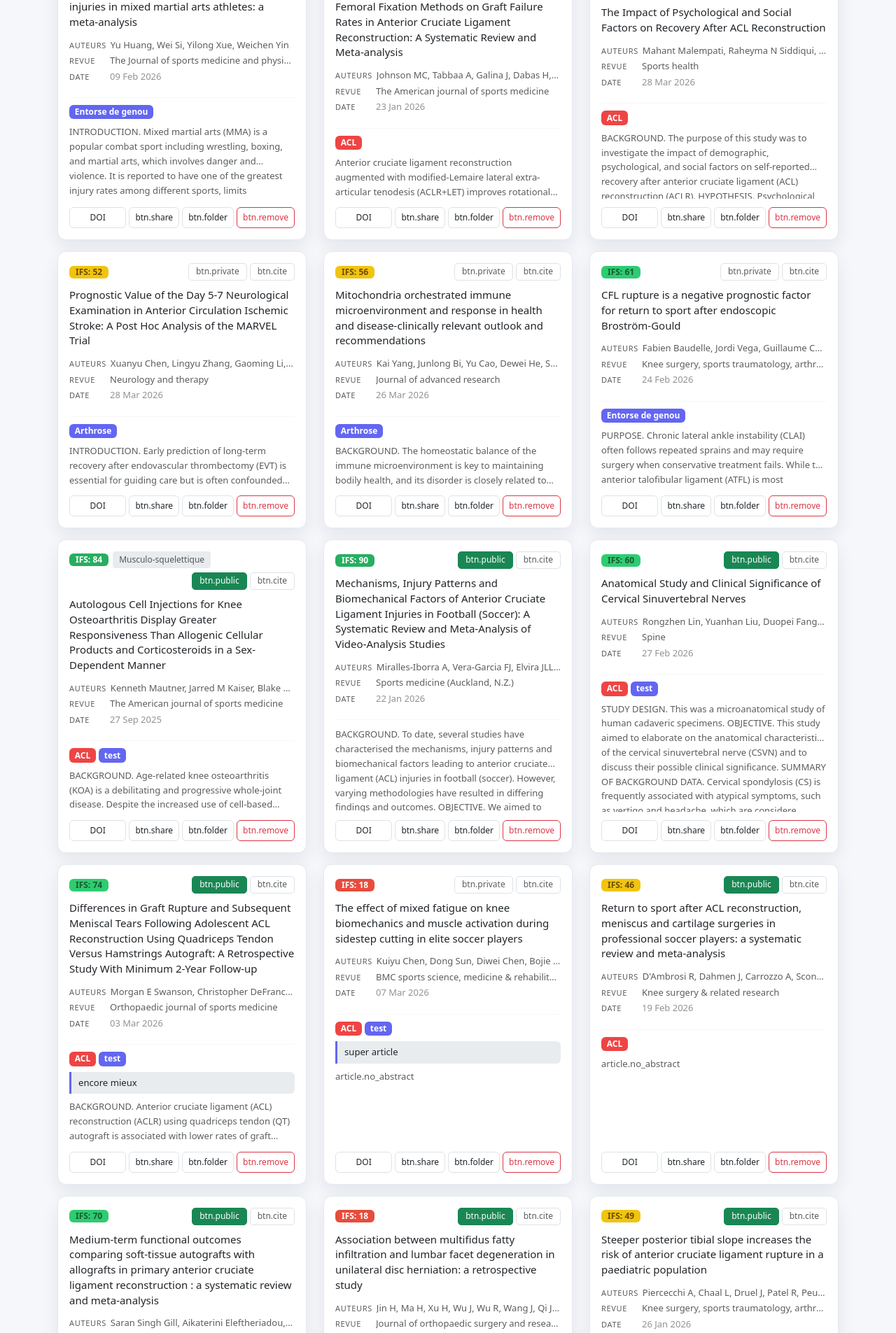
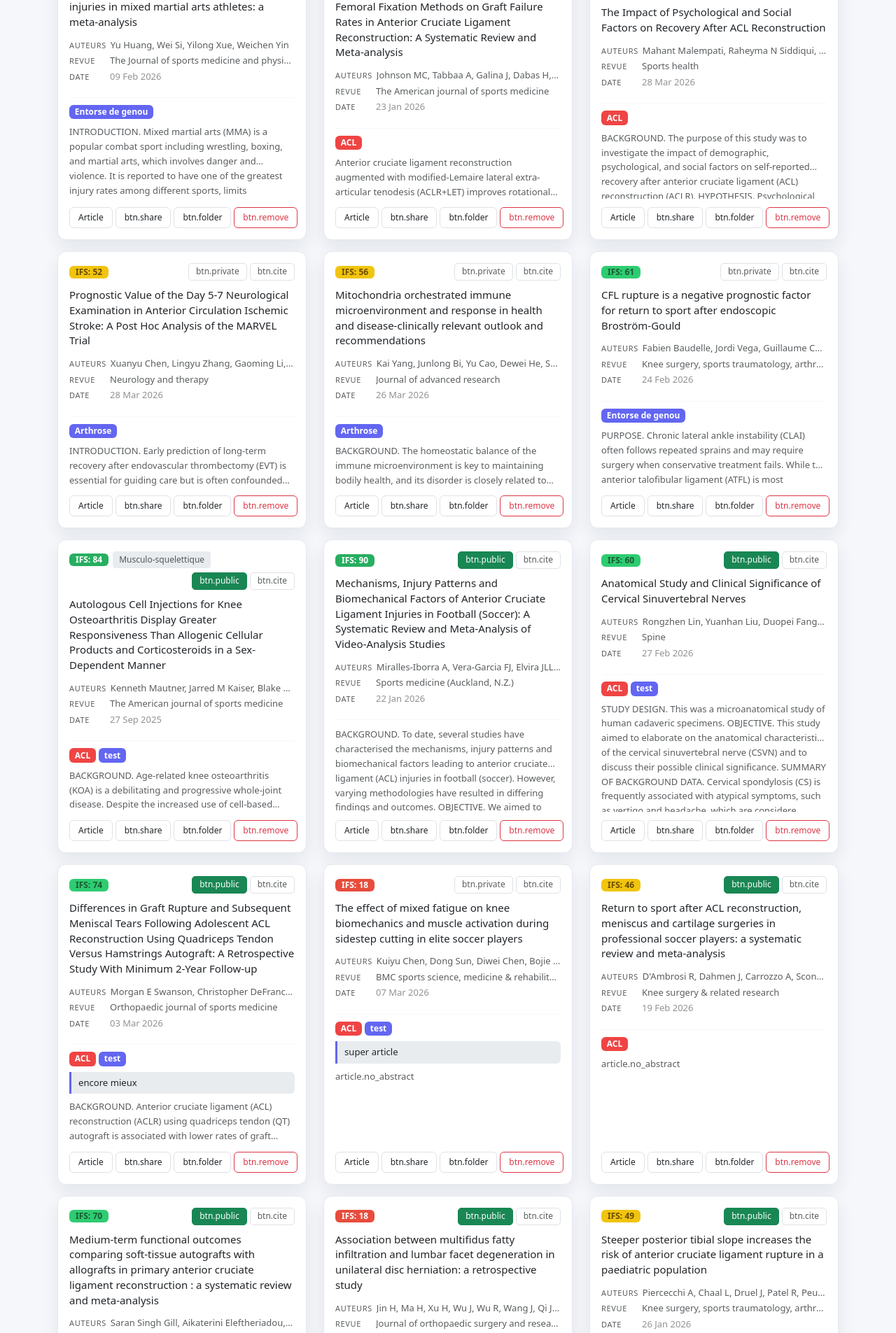
Before and after one commit to ChtickenDev/Calek_News, a Flask app: page /favorites in a window 1280 px wide. Shown: the part 432-2337 px from the top of the page at 70% size. Run offline with Flask 3, Linux system fonts and the light colour scheme; a user stored in the database is signed in; data comes from the database, SQL or seed files in the repository; parts of the project's set-up code (start-up, migrations or seed data) failed here and were passed over.

Commit message:
DOI renommé Article, boutons taille proportionnelle

```diff
--- a/templates/drafts.html
+++ b/templates/drafts.html
@@ -192,7 +192,7 @@
       <!-- Actions -->
       <div class="card-actions" onclick="event.stopPropagation()">
         {% if a.url %}<a class="card-btn card-btn-primary" href="{{ a.url }}" target="_blank" rel="noopener" onclick="event.stopPropagation()">{{ t('btn.open') }}</a>{% endif %}
-        {% if a.doi %}<a class="card-btn" href="https://doi.org/{{ a.doi }}" target="_blank" rel="noopener" onclick="event.stopPropagation()">DOI</a>{% endif %}
+        {% if a.doi %}<a class="card-btn" href="https://doi.org/{{ a.doi }}" target="_blank" rel="noopener" onclick="event.stopPropagation()">Article</a>{% endif %}
         {% if current_user.is_authenticated %}
           {% set is_proposed = a.id in proposed_set %}
           {% if is_proposed %}
--- a/templates/favorites.html
+++ b/templates/favorites.html
@@ -255,7 +255,7 @@
         </div>
 
         <div class="card-actions" onclick="event.stopPropagation()">
-          {% if a.doi %}<a class="card-btn" href="https://doi.org/{{ a.doi }}" target="_blank" onclick="event.stopPropagation()">DOI</a>{% endif %}
+          {% if a.doi %}<a class="card-btn" href="https://doi.org/{{ a.doi }}" target="_blank" onclick="event.stopPropagation()">Article</a>{% endif %}
           {{ share_dropdown(a.id) }}
           {% if active_folder.user_id == current_user.id %}
             <button class="card-btn" style="color:#dc3545;border-color:#dc3545;"
@@ -354,7 +354,7 @@
 
         <!-- DOI · Partager · Dossier · Retirer -->
         <div class="card-actions" onclick="event.stopPropagation()">
-          {% if a.doi %}<a class="card-btn" href="https://doi.org/{{ a.doi }}" target="_blank" onclick="event.stopPropagation()">DOI</a>{% endif %}
+          {% if a.doi %}<a class="card-btn" href="https://doi.org/{{ a.doi }}" target="_blank" onclick="event.stopPropagation()">Article</a>{% endif %}
           {{ share_dropdown(a.id) }}
           <div class="dropdown" onclick="event.stopPropagation()">
             <button class="card-btn dropdown-toggle" data-bs-toggle="dropdown" data-bs-auto-close="outside" onclick="event.stopPropagation()">{{ t('btn.folder') }}</button>
--- a/templates/feed.html
+++ b/templates/feed.html
@@ -129,7 +129,7 @@
 
       <!-- Actions -->
       <div class="card-actions" onclick="event.stopPropagation()">
-        {% if a.doi %}<a class="card-btn" href="https://doi.org/{{ a.doi }}" target="_blank" onclick="event.stopPropagation()">DOI</a>{% endif %}
+        {% if a.doi %}<a class="card-btn" href="https://doi.org/{{ a.doi }}" target="_blank" onclick="event.stopPropagation()">Article</a>{% endif %}
         {% set is_fav = a.id in fav_ids %}
         <button class="card-btn fav-btn{% if is_fav %} card-btn-fav{% endif %}"
                 data-article-id="{{ a.id }}"
--- a/templates/layout.html
+++ b/templates/layout.html
@@ -41,7 +41,7 @@
     .card-sep { border: none; border-top: 0.5px solid var(--bs-border-color); margin: 10px 0; }
     .card-abstract { font-size: 13px; color: var(--bs-secondary-color); line-height: 1.6; display: -webkit-box; -webkit-line-clamp: 3; -webkit-box-orient: vertical; overflow: hidden; margin-bottom: 12px; flex: 1; }
     .card-actions { display: flex; gap: 4px; align-items: center; flex-wrap: nowrap; width: 100%; margin-top: auto; }
-    .card-btn { flex: 1; min-width: 0; text-align: center; font-size: 12px; padding: 5px 8px; border-radius: 6px; border: 0.5px solid var(--bs-border-color); background: transparent; color: var(--bs-body-color); cursor: pointer; font-family: inherit; white-space: nowrap; overflow: hidden; text-overflow: ellipsis; text-decoration: none; display: inline-flex; align-items: center; justify-content: center; }
+    .card-btn { flex: 0 0 auto; text-align: center; font-size: 12px; padding: 5px 12px; border-radius: 6px; border: 0.5px solid var(--bs-border-color); background: transparent; color: var(--bs-body-color); cursor: pointer; font-family: inherit; white-space: nowrap; text-decoration: none; display: inline-flex; align-items: center; justify-content: center; }
     .card-btn:hover { background: var(--bs-secondary-bg); color: var(--bs-body-color); }
     .card-btn-primary { background: #2d2a7f !important; color: #fff !important; border-color: #2d2a7f !important; }
     .card-btn-primary:hover { background: #3d3a9f !important; }
```
